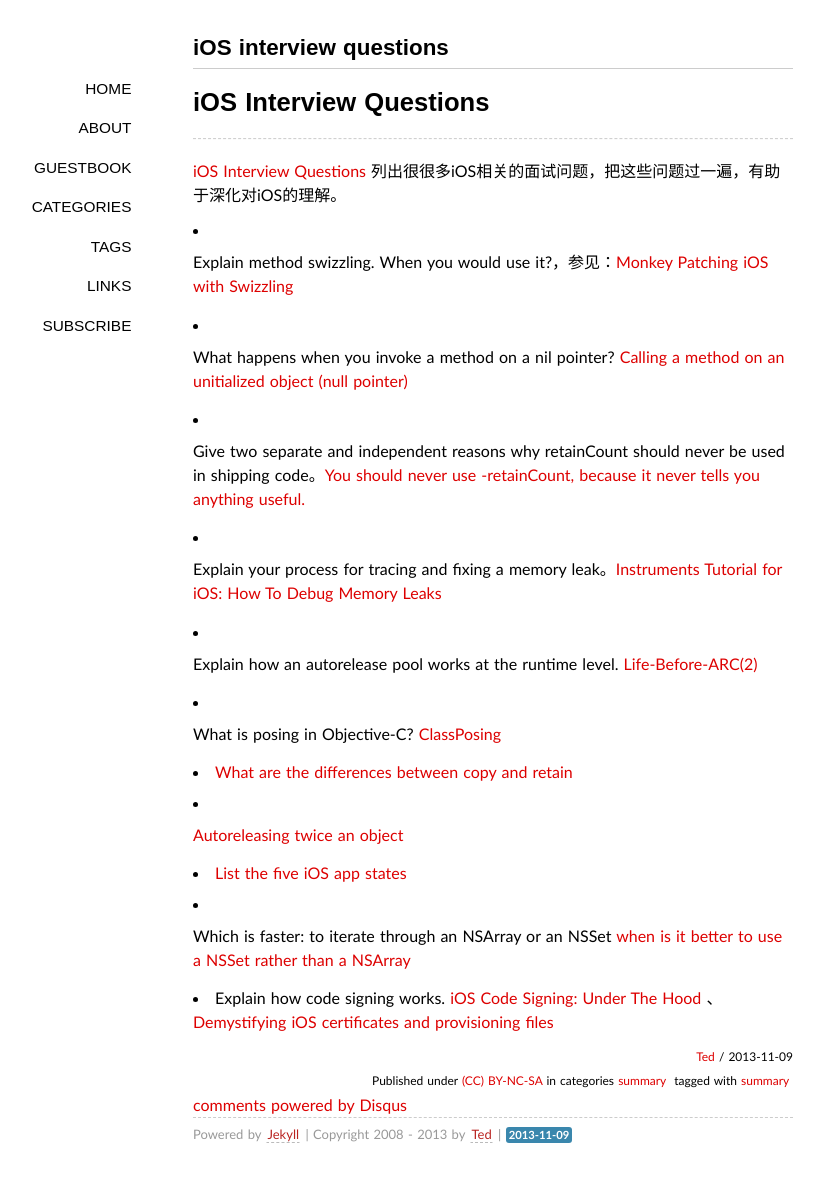
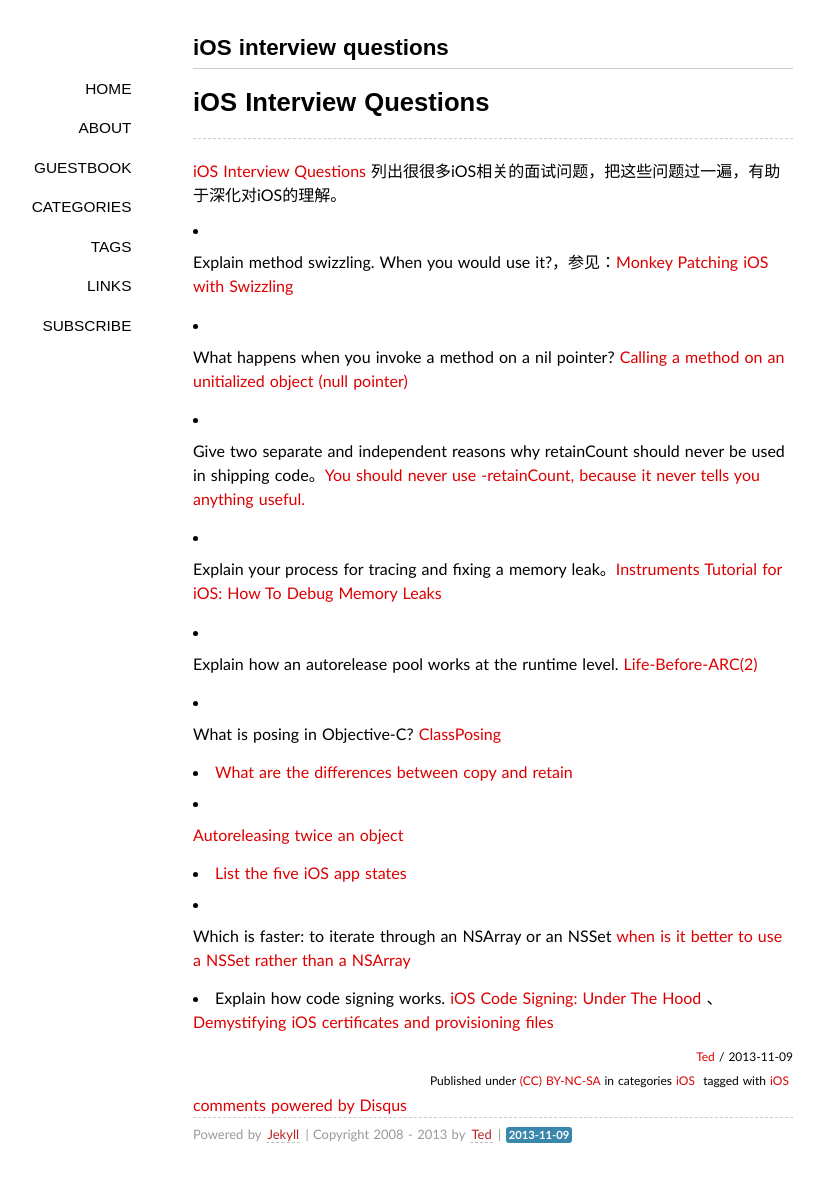
Before and after one commit to wufawei/wufawei.github.com, a Jekyll site: the page built from _posts/201311/2013-11-09-iOS-interview-questions.md, in a window 1280 px wide. Shown: the whole page, without its empty margins (147-971 px from the left). Built offline with Jekyll 4.4.1, drawn with Linux system fonts in a browser that asks for light colours; some web fonts are replaced; Markdown is read by kramdown in place of the engine named in the settings; comment, search, counter and statistics services are not loaded.

Commit message:
change category

```diff
--- a/_posts/201311/2013-11-09-iOS-interview-questions.md
+++ b/_posts/201311/2013-11-09-iOS-interview-questions.md
@@ -2,9 +2,9 @@
 layout: post
 title: iOS interview questions
 categories:
-- summary
+- iOS
 tags:
-- summary
+- iOS
 ---
 
 
```
